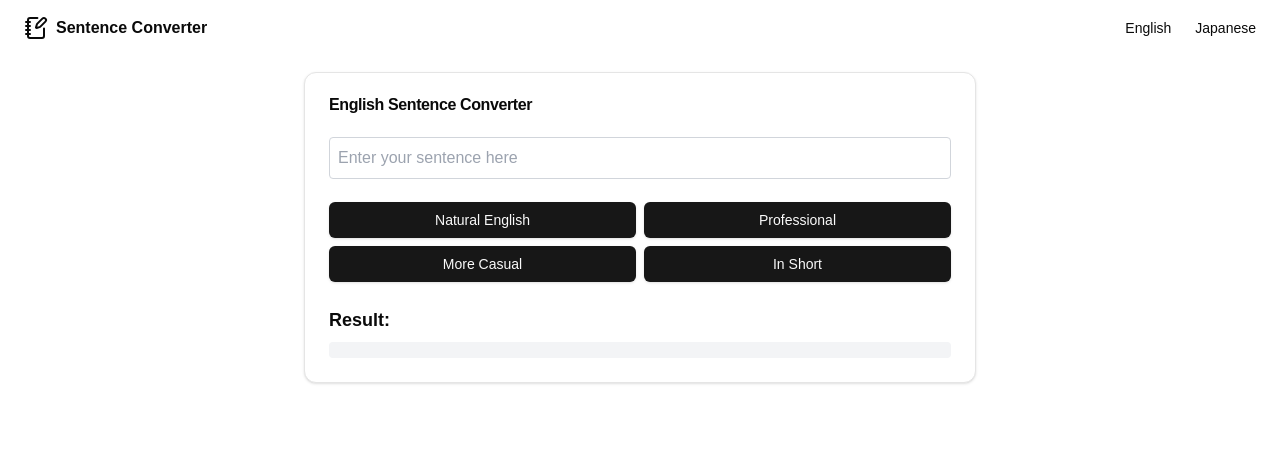
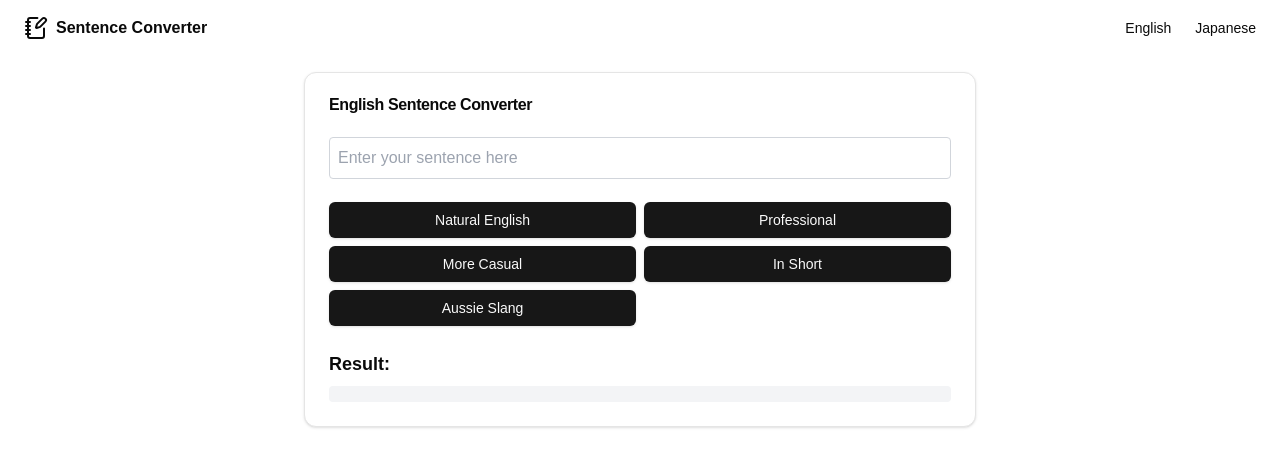
Before and after one commit to Ayu0317mi/sentence-converter, a Next.js app: page / in a window 1280 px wide. Shown: the top 466 px of the page. Built offline with nearby package versions, Linux system fonts and the light colour scheme.

Commit message:
Add Aussie slang English to sentence style

```diff
--- a/app/actions/actions.ts
+++ b/app/actions/actions.ts
@@ -5,7 +5,7 @@ import dotenv from 'dotenv';
 
 dotenv.config();
 
-type Style = 'natural' | 'professional' | 'casual' | 'shorter';
+type Style = 'natural' | 'professional' | 'casual' | 'shorter' | 'aussie';
 
 export async function convertSentenceClient(sentence: string, style: Style) {
   console.log('Sending request to /api/convert-sentence:', { sentence, style });
--- a/app/api/convert-sentence/route.ts
+++ b/app/api/convert-sentence/route.ts
@@ -18,6 +18,7 @@ export async function POST(request: Request) {
       professional: `Convert the following sentence to more professional English: ${sentence}`,
       casual: `Convert the following sentence to more casual English: ${sentence}`,
       shorter: `Shorten the following sentence while maintaining its meaning: ${sentence}`,
+      aussie: `Convert the following sentence to Australian slang English: ${sentence}`,
     };
 
     const prompt = prompts[style as keyof typeof prompts];
--- a/app/page.tsx
+++ b/app/page.tsx
@@ -9,11 +9,11 @@ import { convertSentenceClient } from './actions/actions';
 export default function SentenceConverter() {
   const [input, setInput] = useState('');
   const [output, setOutput] = useState('');
-  const [selectedStyle, setSelectedStyle] = useState<'natural' | 'professional' | 'casual' | 'shorter' | ''>('');
+  const [selectedStyle, setSelectedStyle] = useState<'natural' | 'professional' | 'casual' | 'shorter' | 'aussie' | ''>('');
   const [isLoading, setIsLoading] = useState(false);
   const [copySuccess, setCopySuccess] = useState('');
 
-  const handleConvert = async (style: 'natural' | 'professional' | 'casual' | 'shorter') => {
+  const handleConvert = async (style: 'natural' | 'professional' | 'casual' | 'shorter' | 'aussie') => {
     setIsLoading(true);
     setSelectedStyle(style);
     const result = await convertSentenceClient(input, style);
@@ -70,6 +70,9 @@ export default function SentenceConverter() {
               <Button onClick={() => handleConvert('shorter')} disabled={isLoading}>
                 In Short
               </Button>
+              <Button onClick={() => handleConvert('aussie')} disabled={isLoading}>
+                Aussie Slang
+              </Button>
             </div>
           </div>
         </CardContent>
```
